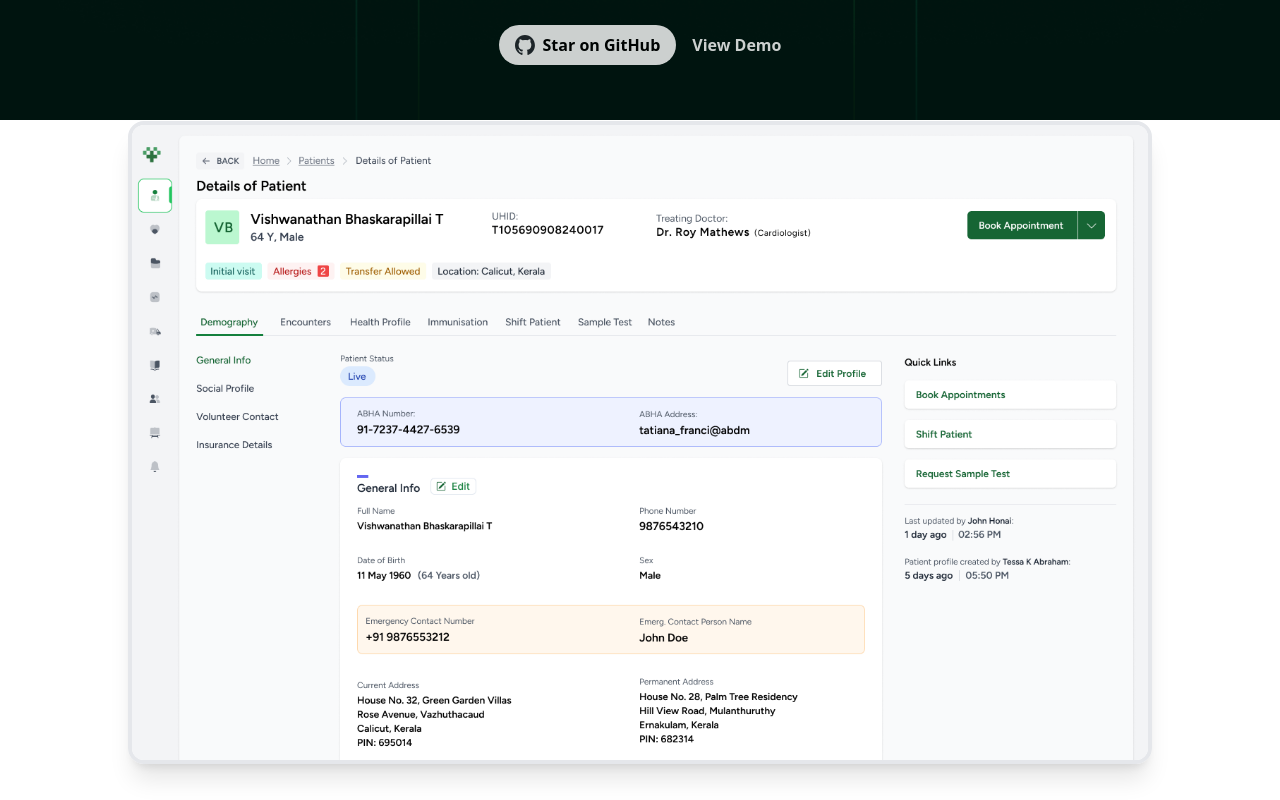
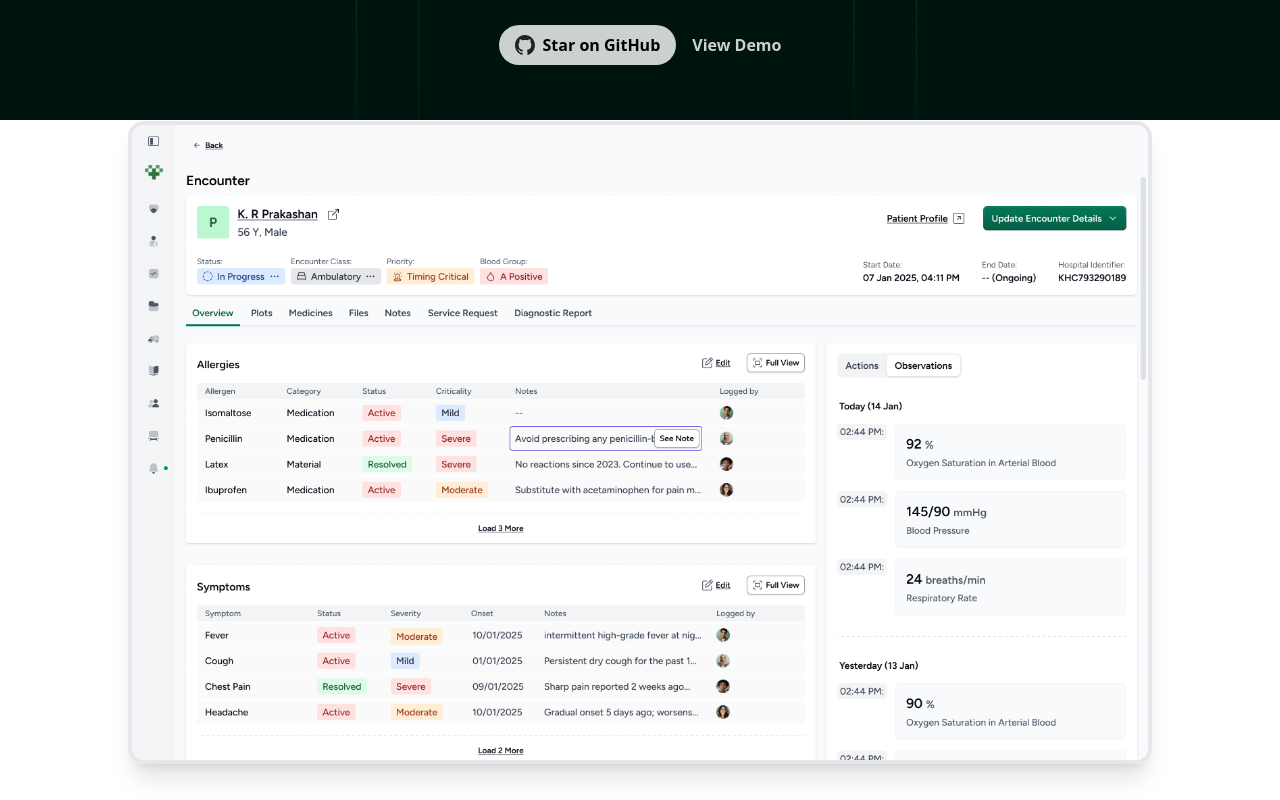
Before and after one commit to ohcnetwork/landing, a Next.js app: page /care in a window 1280 px wide. Shown: the part 680-1480 px from the top of the page. Built offline with nearby package versions, Linux system fonts and the light colour scheme.

Commit message:
changed image

```diff
--- a/app/care/page.tsx
+++ b/app/care/page.tsx
@@ -234,7 +234,7 @@ export default function Page() {
               </Link>
             </div>
             <Image
-              src={"/illustrations/care-desktop.png"}
+              src={"/illustrations/encounter-page.png"}
               alt=""
               width={5000}
               height={5000}
--- a/components/header.tsx
+++ b/components/header.tsx
@@ -28,21 +28,21 @@ export default function Header(props: { fixed?: boolean }) {
       name: "CARE",
       description:
         "War ready HMIS software, empowering thousands of ICU beds across India. All built on open source.",
-      image: "/illustrations/care-desktop.png",
+      image: "/illustrations/encounter-page.png",
       href: "/care",
     },
     /*{
       name: "Ayushma",
       description:
         "AI powered chatbot to assist doctors and nurses in managing patient care.",
-      image: "/features/care-desktop.png",
+      image: "/features/encounter-page.png",
       href: "/ayushma",
     },
     {
       name: "Leaderboard",
       description:
         "Tracking the progress of open source contributors and rewarding them for their contributions.",
-      image: "/features/care-desktop.png",
+      image: "/features/encounter-page.png",
       href: "/leaderboard",
     },*/
   ];
```
Also changed, not shown: public/illustrations/care-desktop.png (deleted), public/illustrations/encounter-page.png (added).
